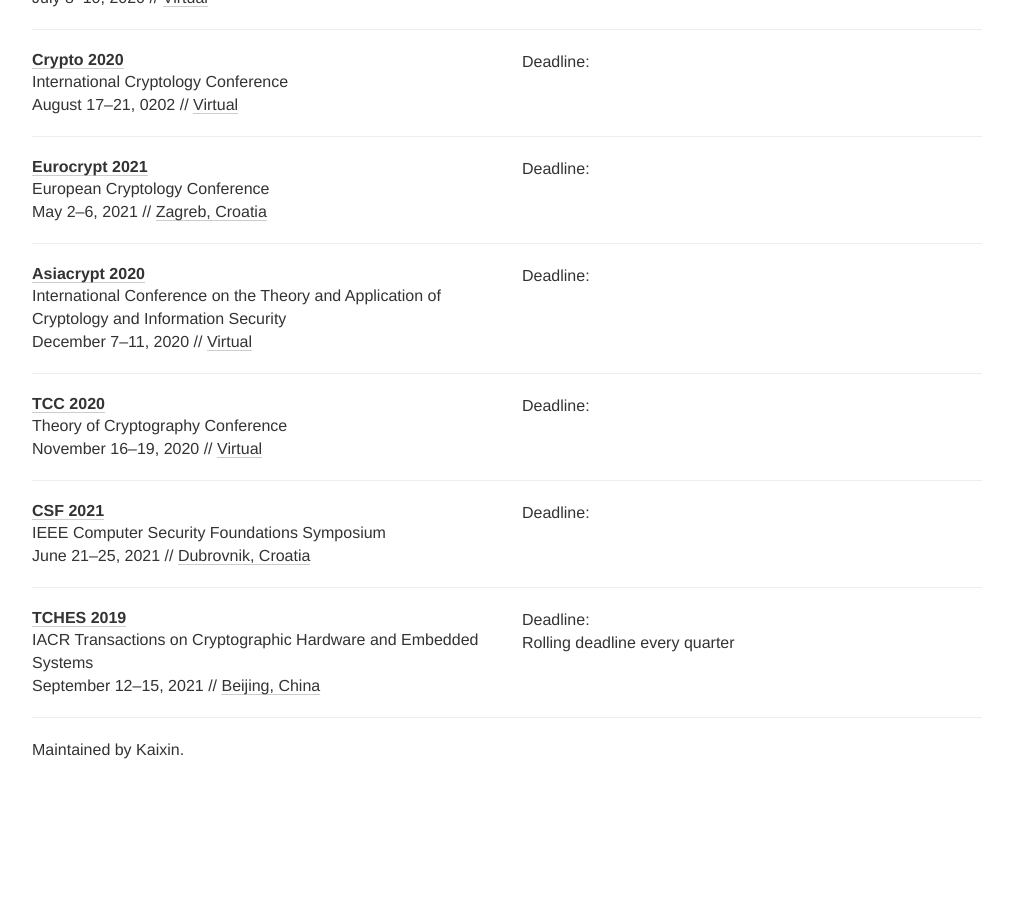
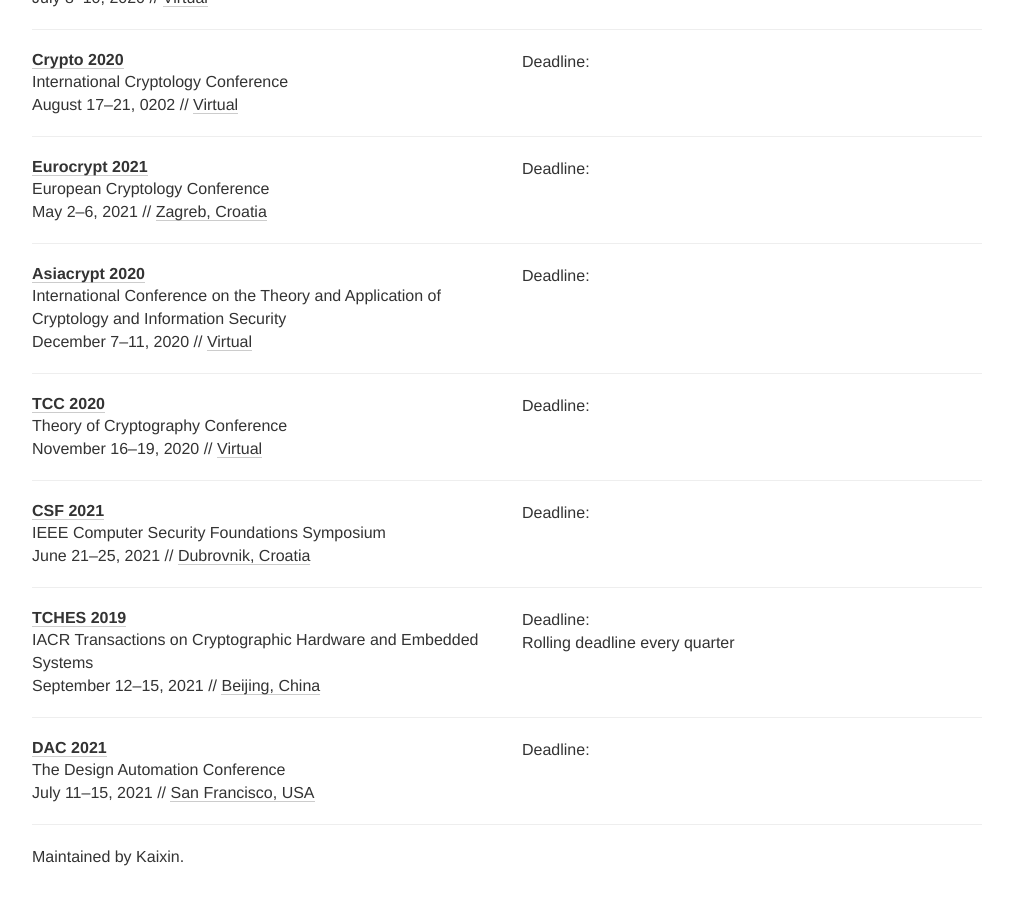
Before and after one commit to SceneryInMirror/SceneryInMirror.github.io, a Jekyll site: the page built from SecurityConference.html, in a window 1280 px wide and 900 px high, scrolled down 886 px. Shown: the whole window, without its empty margins (133-1146 px from the left). Built offline with Jekyll 4.4.1, drawn with Linux system fonts in a browser that asks for light colours; nearby versions of some CDN libraries; before the commit the page ends 1679 px from its top, so only the background shows below that.

Commit message:
11/16/2020

```diff
--- a/_data/conferences.yml
+++ b/_data/conferences.yml
@@ -142,3 +142,16 @@
   tags: [SEC, CRYPTO]
 
 # Networks and systems, applications
+
+# Design Automation
+
+- name: DAC
+  description: The Design Automation Conference
+  year: 2021
+  link: https://www.dac.com/
+  deadline:
+    - "2020-11-16 17:00"
+  timezone: PST
+  date: July 11-15, 2021
+  place: San Francisco, USA
+  tags: [SEC, DESIGN]
--- a/_data/types.yml
+++ b/_data/types.yml
@@ -5,3 +5,5 @@
   tag: PRIV
 - name: Crypto
   tag: CRYPTO
+- name: Design
+  tag: DESIGN
```
